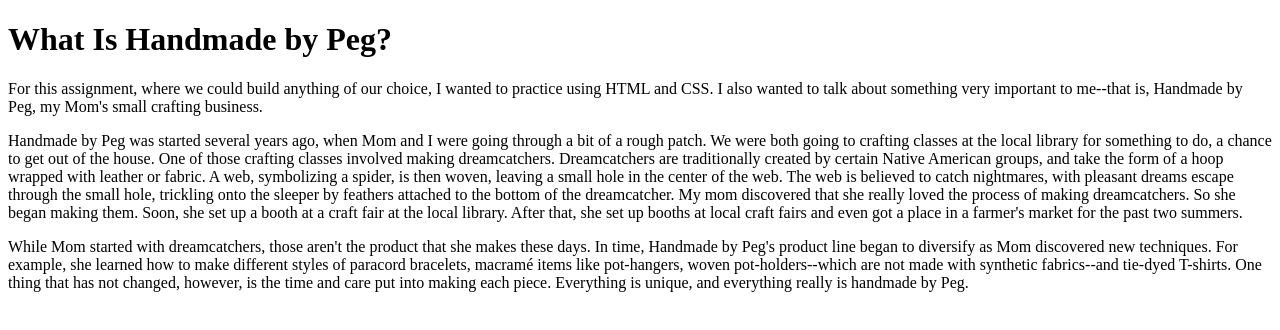
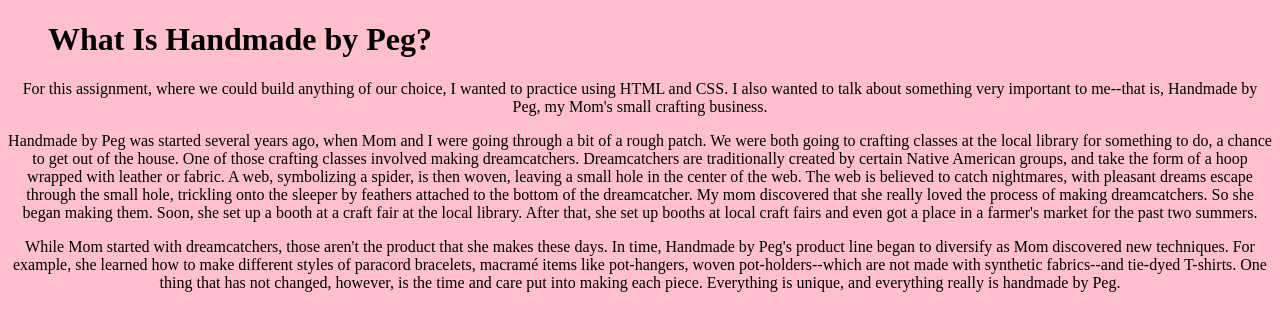
Before and after one commit to amyfightmaster/number_guessing_game, a plain HTML site: page Code_You_Webdev_Projects/dreamcatchers_BSYC_assignment/index.html in a window 1280 px wide. Drawn offline with Linux system fonts and the light colour scheme.

Commit message:
added simple internal css style

```diff
--- a/Code_You_Webdev_Projects/dreamcatchers_BSYC_assignment/index.html
+++ b/Code_You_Webdev_Projects/dreamcatchers_BSYC_assignment/index.html
@@ -3,6 +3,20 @@
 <head>
     <meta charset="UTF-8">
     <meta name="viewport" content="width=device-width, initial-scale=1.0">
+    <style>body {
+        background-color: pink;
+      }
+
+      h1 {
+        color: black;
+        margin-left: 40px;
+      }
+
+      p {
+          text-align: center;
+          color: black;
+
+         }</style>
     <title>Handmade by Peg</title>
 </head>
 <body>
```
